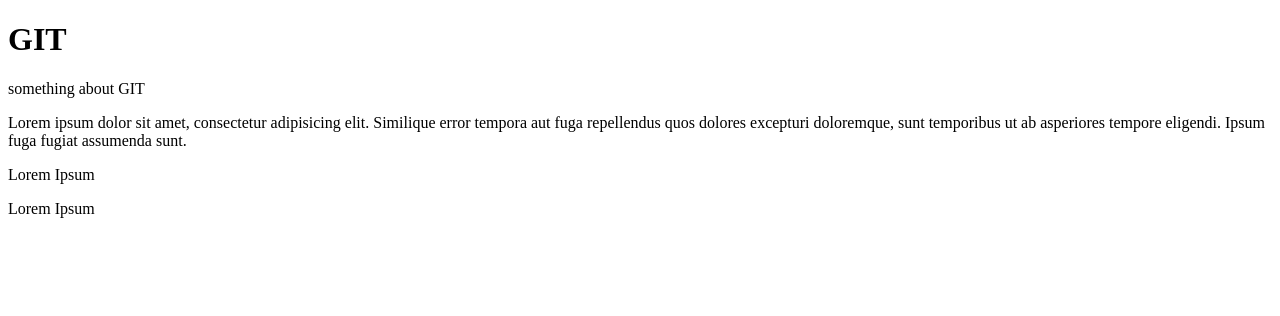
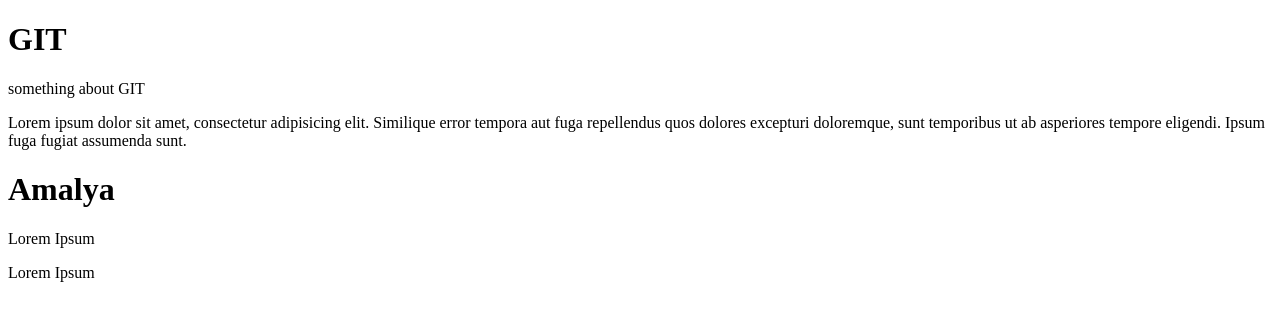
Before and after one commit to MariamGalstyan/test-project, a plain HTML site: page index.html in a window 1280 px wide. Drawn offline with Linux system fonts and the light colour scheme.

Commit message:
h1 Amalya

```diff
--- a/index.html
+++ b/index.html
@@ -8,7 +8,7 @@
     <h1>GIT</h1>
     <p>something about GIT</p>
     <p>Lorem ipsum dolor sit amet, consectetur adipisicing elit. Similique error tempora aut fuga repellendus quos dolores excepturi doloremque, sunt temporibus ut ab asperiores tempore eligendi. Ipsum fuga fugiat assumenda sunt.</p>
-
+<h1>Amalya</h1>
 <p> Lorem Ipsum </p>
 <p> Lorem Ipsum </p>
 
```
